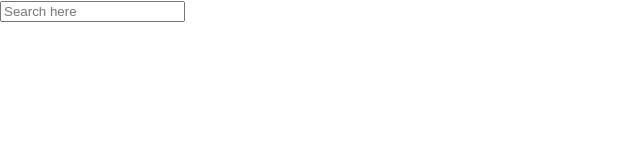
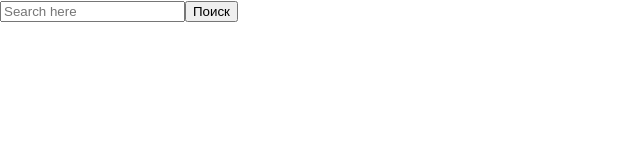
Before and after one commit to ilyasidorchik/sdamgia-homework-alyona, a React (Create React App) app: page / in a window 1280 px wide. Shown: the top 160 px of the page, without its empty margins (0-640 px from the left). Built offline with nearby package versions, Linux system fonts and the light colour scheme.

Commit message:
Добавлена кнопка

```diff
--- a/src/components/SearchForm.js
+++ b/src/components/SearchForm.js
@@ -5,6 +5,10 @@ const SearchForm = () => {
 
   const handleChange = useCallback((e) => {
     setValue(e.target.value);
+  }, []);
+
+  const buttonIsPushed = useCallback(() => {
+    console.log(value);
   }, []);
 
   return (
@@ -15,6 +19,7 @@ const SearchForm = () => {
         value={value}
         onChange={handleChange}
       />
+      <button onClick={buttonIsPushed}>Поиск</button>
     </form>
   );
 };
```
